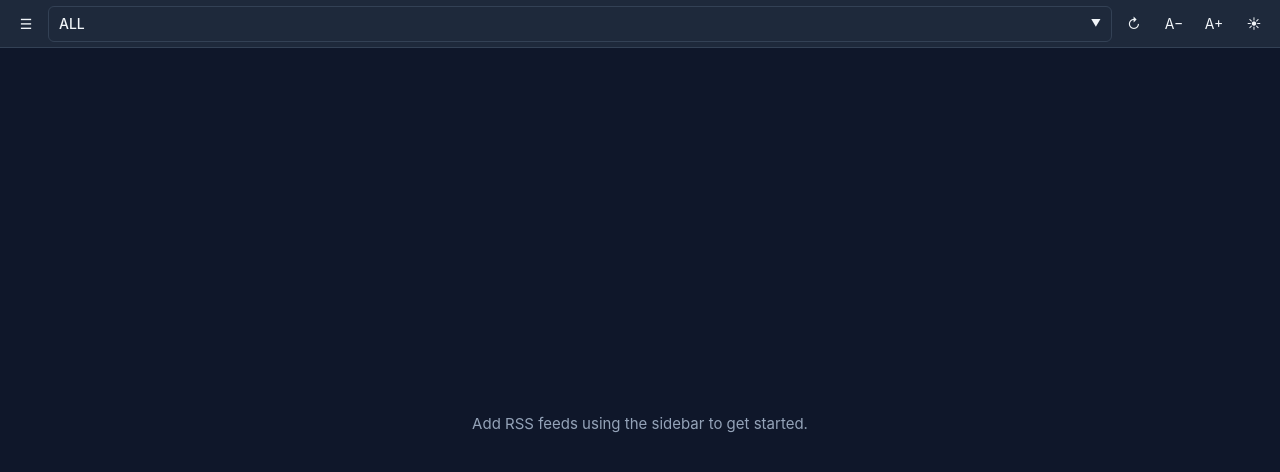
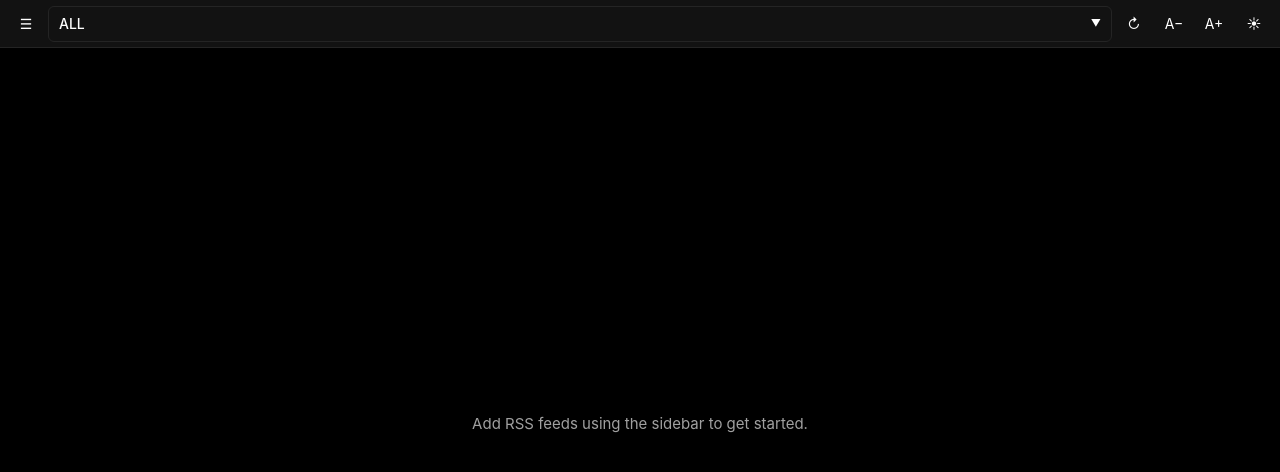
Before and after one commit to realjck/OpenFeed, a React (Vite) app: page / in a window 1280 px wide. Shown: the top 472 px of the page. Built offline with nearby package versions, Linux system fonts and the light colour scheme.

Commit message:
fix: deployment workflow, dependency overrides, and UI theme improvements

```diff
--- a/src/App.tsx
+++ b/src/App.tsx
@@ -1,4 +1,4 @@
-import { useState } from 'react';
+import { useState, useEffect } from 'react';
 import { useSettings } from './features/settings/useSettings';
 import { useFeeds } from './features/feeds/useFeeds';
 import { useArticles } from './features/articles/useArticles';
@@ -18,6 +18,10 @@ export default function App() {
   const [modalOpen, setModalOpen] = useState(false);
   const [editingFeed, setEditingFeed] = useState<Feed | null>(null);
 
+  useEffect(() => {
+    document.documentElement.setAttribute('data-theme', settings.theme);
+  }, [settings.theme]);
+
   function handleAddFeed() {
     setEditingFeed(null);
     setModalOpen(true);
@@ -36,7 +40,7 @@ export default function App() {
 
   return (
     <div
-      data-theme={settings.theme}
+      className="app-container"
       style={{ '--article-fs': `${settings.textSize}px` } as React.CSSProperties}
     >
       <Navbar
--- a/src/index.css
+++ b/src/index.css
@@ -5,22 +5,22 @@
 }
 
 :root {
-  --bg: #0f172a;
-  --surface: #1e293b;
-  --surface2: #334155;
-  --text: #f1f5f9;
-  --text-muted: #94a3b8;
-  --border: #334155;
+  --bg: #000000;
+  --surface: #121212;
+  --surface2: #242424;
+  --text: #ffffff;
+  --text-muted: #a0a0a0;
+  --border: #242424;
   --navbar-h: 48px;
   --sidebar-w: 320px;
   --article-fs: 16px;
   --radius: 6px;
-  --transition: 200ms ease;
+  --transition: 200ms cubic-bezier(0.4, 0, 0.2, 1);
 }
 
 [data-theme="light"] {
-  --bg: #f8fafc;
-  --surface: #ffffff;
+  --bg: #ffffff;
+  --surface: #f8fafc;
   --surface2: #f1f5f9;
   --text: #0f172a;
   --text-muted: #64748b;
@@ -28,13 +28,14 @@
 }
 
 body {
-  font-family: -apple-system, BlinkMacSystemFont, 'Segoe UI', sans-serif;
-  background: var(--bg);
+  font-family: 'Inter', -apple-system, BlinkMacSystemFont, 'Segoe UI', sans-serif;
+  background-color: var(--bg);
   color: var(--text);
   font-size: var(--article-fs);
   line-height: 1.5;
-  min-height: 100dvh;
-  overflow-x: hidden;
+  min-height: 100vh;
+  margin: 0;
+  transition: background-color var(--transition), color var(--transition);
 }
 
 button {
```
